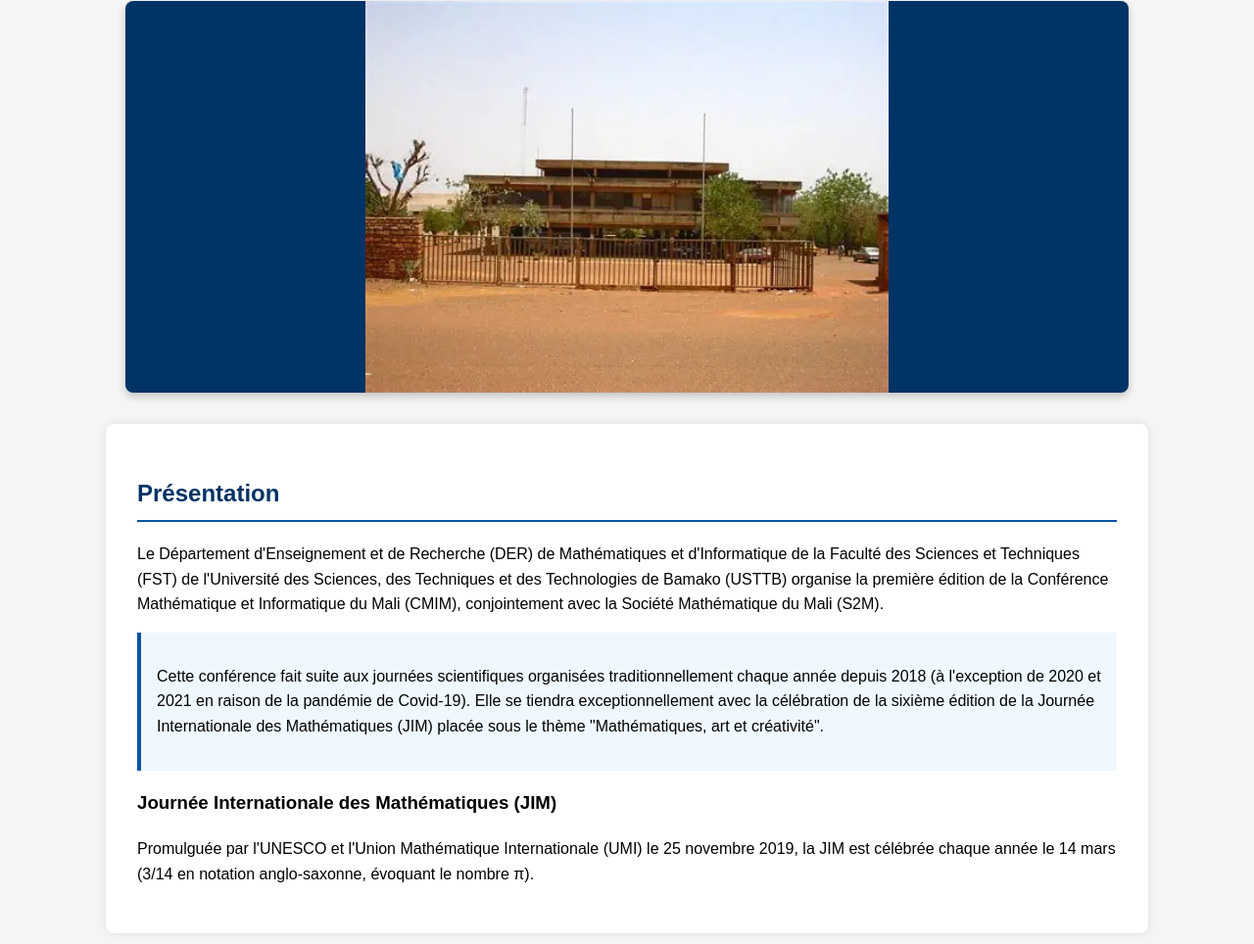
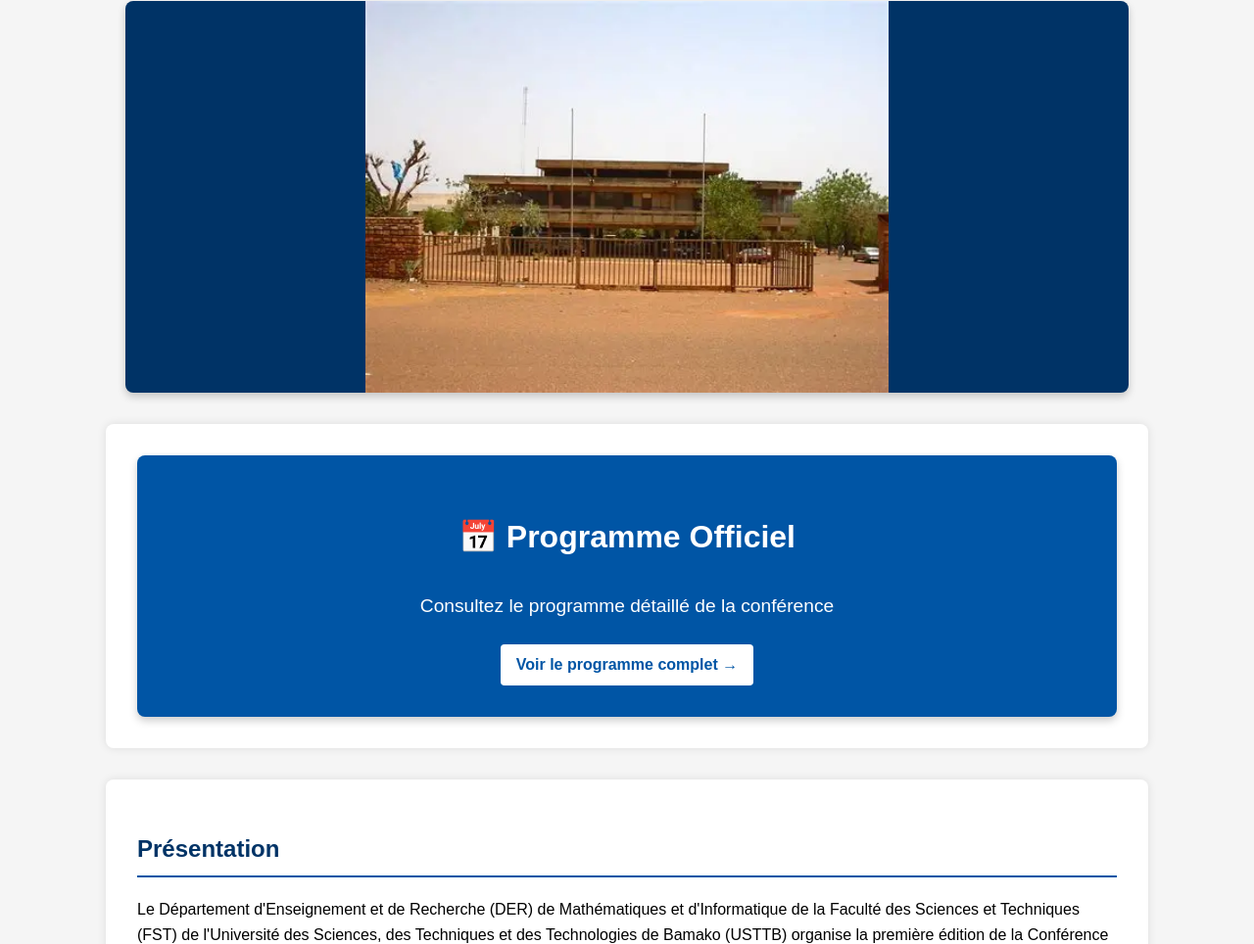
Before and after one commit to FST-USTTB/cmim-2025, a plain HTML site: page index.html in a window 1280 px wide. Shown: the part 330-1294 px from the top of the page at 98% size. Drawn offline with Linux system fonts and the light colour scheme.

Commit message:
Update index.html

```diff
--- a/index.html
+++ b/index.html
@@ -214,7 +214,17 @@
       <img src="images/usstb.jpeg" alt="Locaux FST 4">
     </div>
   </div>
-
+  <section style="text-align: center; margin: 2rem auto; max-width: 1000px;">
+    <a href="programme.html" style="display: block; text-decoration: none;">
+      <div style="background-color: #0055a5; color: white; padding: 2rem; border-radius: 8px; box-shadow: 0 4px 8px rgba(0,0,0,0.2); transition: transform 0.3s;">
+        <h2 style="color: white; margin-bottom: 1rem; font-size: 2rem;">📅 Programme Officiel</h2>
+        <p style="font-size: 1.2rem; margin-bottom: 1.5rem;">Consultez le programme détaillé de la conférence</p>
+        <div style="background-color: white; color: #0055a5; padding: 0.5rem 1rem; border-radius: 4px; display: inline-block; font-weight: bold;">
+          Voir le programme complet →
+        </div>
+      </div>
+    </a>
+  </section>
   <section id="presentation">
     <h2>Présentation</h2>
     <p>Le Département d'Enseignement et de Recherche (DER) de Mathématiques et d'Informatique de la Faculté des Sciences et Techniques (FST) de l'Université des Sciences, des Techniques et des Technologies de Bamako (USTTB) organise la première édition de la Conférence Mathématique et Informatique du Mali (CMIM), conjointement avec la Société Mathématique du Mali (S2M). </p>
```
